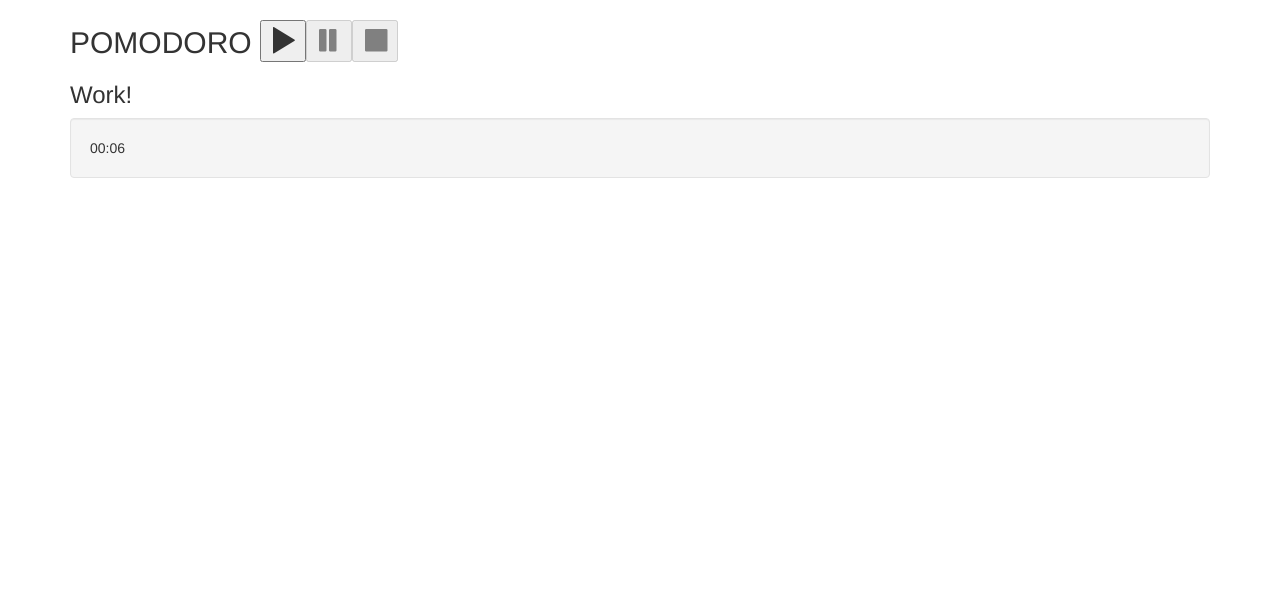
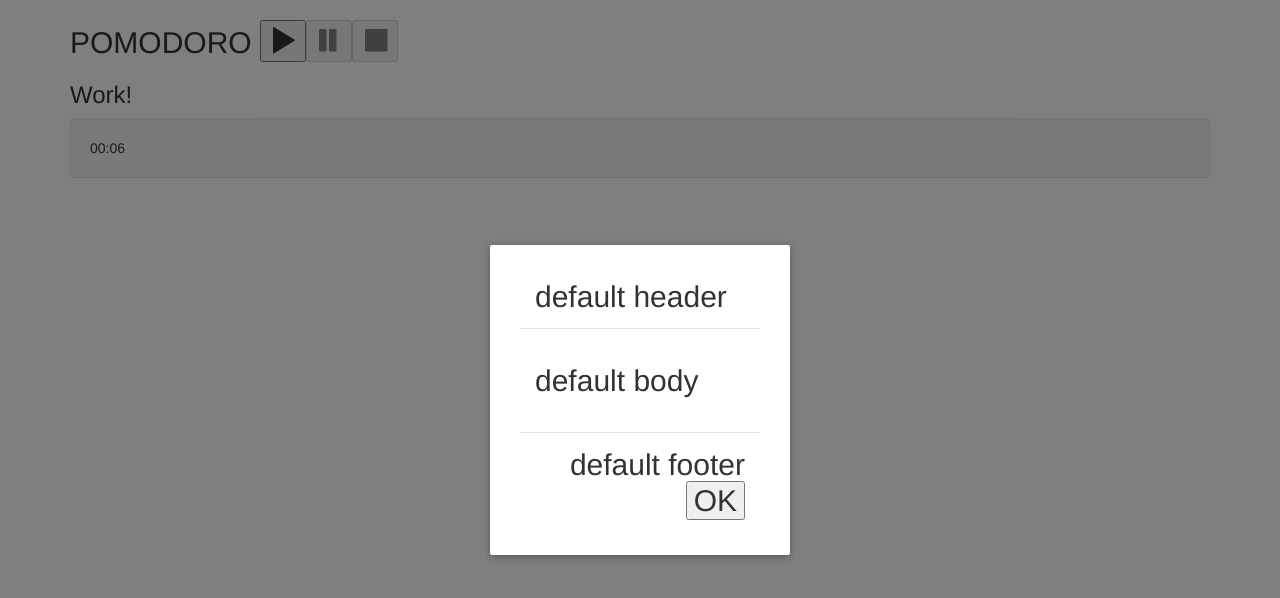
Before and after one commit to ibaczewska/pomodoro, a Vue app: page / in a window 1280 px wide. Shown: the top 598 px of the page. Built offline with nearby package versions, Linux system fonts and the light colour scheme.

Commit message:
adding modal

```diff
--- a/src/App.vue
+++ b/src/App.vue
@@ -3,6 +3,7 @@
     <h2>
       <span>{{ 'Pomodoro' | uppercase | addspace }}</span>
       <controls-component></controls-component>
+      <modal/>
     </h2>
     <state-title-component v-bind:isworking="isworking"></state-title-component>
     <countdown-component></countdown-component>
@@ -17,6 +18,7 @@
 import CountdownComponent from './components/CountdownComponent'
 import StateTitleComponent from './components/StateTitleComponent'
 import KittensComponent from './components/KittensComponent'
+import Modal from './components/SettingModal'
 import store from './vuex/store'
 import { mapGetters } from 'vuex'
 
@@ -25,7 +27,8 @@
     ControlsComponent,
     CountdownComponent,
     KittensComponent,
-    StateTitleComponent
+    StateTitleComponent,
+    Modal
   },
   computed: {
     ...mapGetters({
--- /dev/null
+++ b/src/components/SettingModal.vue
@@ -0,0 +1,107 @@
+<template>
+    <transition name="modal">
+        <div class="modal-mask">
+        <div class="modal-wrapper">
+            <div class="modal-container">
+
+            <div class="modal-header">
+                <slot name="header">
+                default header
+                </slot>
+            </div>
+
+            <div class="modal-body">
+                <slot name="body">
+                default body
+                </slot>
+            </div>
+
+            <div class="modal-footer">
+                <slot name="footer">
+                default footer
+                <button class="modal-default-button" @click="$emit('close')">
+                    OK
+                </button>
+                </slot>
+            </div>
+            </div>
+        </div>
+        </div>
+    </transition>
+</template>
+
+<script>
+    export default {
+        data () {
+            return {
+                showModal: false
+            }
+        }
+    }
+</script>
+
+<style>
+.modal-mask {
+    position: fixed;
+    z-index: 9998;
+    top: 0;
+    left: 0;
+    width: 100%;
+    height: 100%;
+    background-color: rgba(0, 0, 0, .5);
+    display: table;
+    transition: opacity .3s ease;
+}
+
+.modal-wrapper {
+    display: table-cell;
+    vertical-align: middle;
+}
+
+.modal-container {
+    width: 300px;
+    margin: 0px auto;
+    padding: 20px 30px;
+    background-color: #fff;
+    border-radius: 2px;
+    box-shadow: 0 2px 8px rgba(0, 0, 0, .33);
+    transition: all .3s ease;
+    font-family: Helvetica, Arial, sans-serif;
+}
+
+.modal-header h3 {
+    margin-top: 0;
+    color: #42b983;
+}
+
+.modal-body {
+    margin: 20px 0;
+}
+
+.modal-default-button {
+    float: right;
+}
+
+/*
+ * The following styles are auto-applied to elements with
+ * transition="modal" when their visibility is toggled
+ * by Vue.js.
+ *
+ * You can easily play with the modal transition by editing
+ * these styles.
+ */
+
+.modal-enter {
+    opacity: 0;
+}
+
+.modal-leave-active {
+    opacity: 0;
+}
+
+.modal-enter .modal-container,
+.modal-leave-active .modal-container {
+    -webkit-transform: scale(1.1);
+    transform: scale(1.1);
+}
+</style>
```
